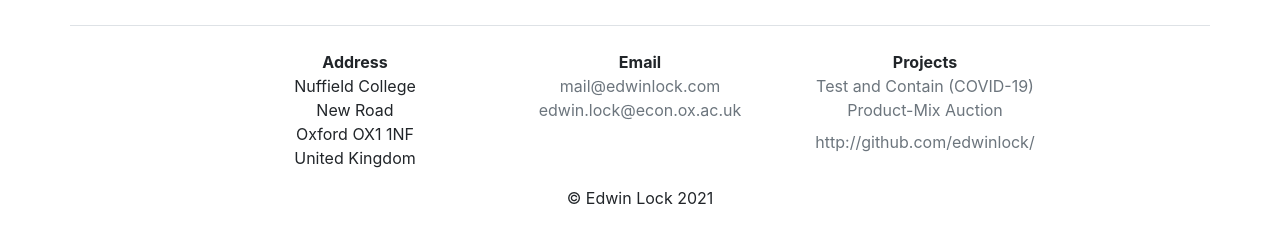
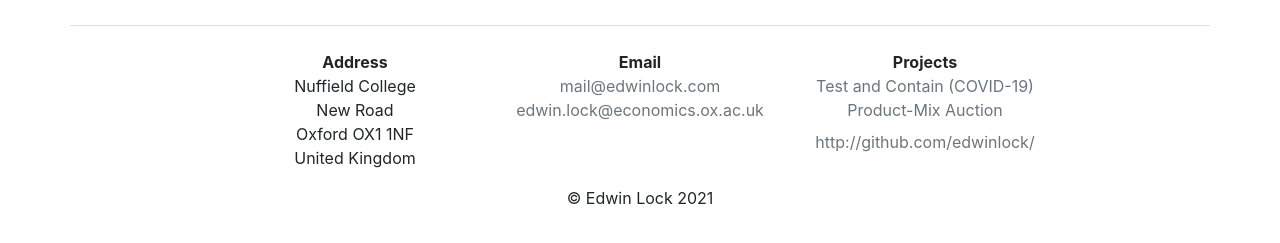
Before and after one commit to michelleg06/m-gonzalezamador.com, a Jekyll site: the page built from contact.md, in a window 1280 px wide. Shown: the part 529-772 px from the top of the page. Built offline with Jekyll 4.4.1, drawn with Linux system fonts in a browser that asks for light colours; nearby versions of some CDN libraries.

Commit message:
corrected email address

```diff
--- a/_config.yml
+++ b/_config.yml
@@ -14,7 +14,7 @@ postcode: OX1 1NF  # optional
 country: United Kingdom  # optional
 
 email: mail@edwinlock.com
-secondary: edwin.lock@econ.ox.ac.uk  # optional
+secondary: edwin.lock@economics.ox.ac.uk  # optional
 
 formurl: https://formspree.io/xzbjkqje
 
```
